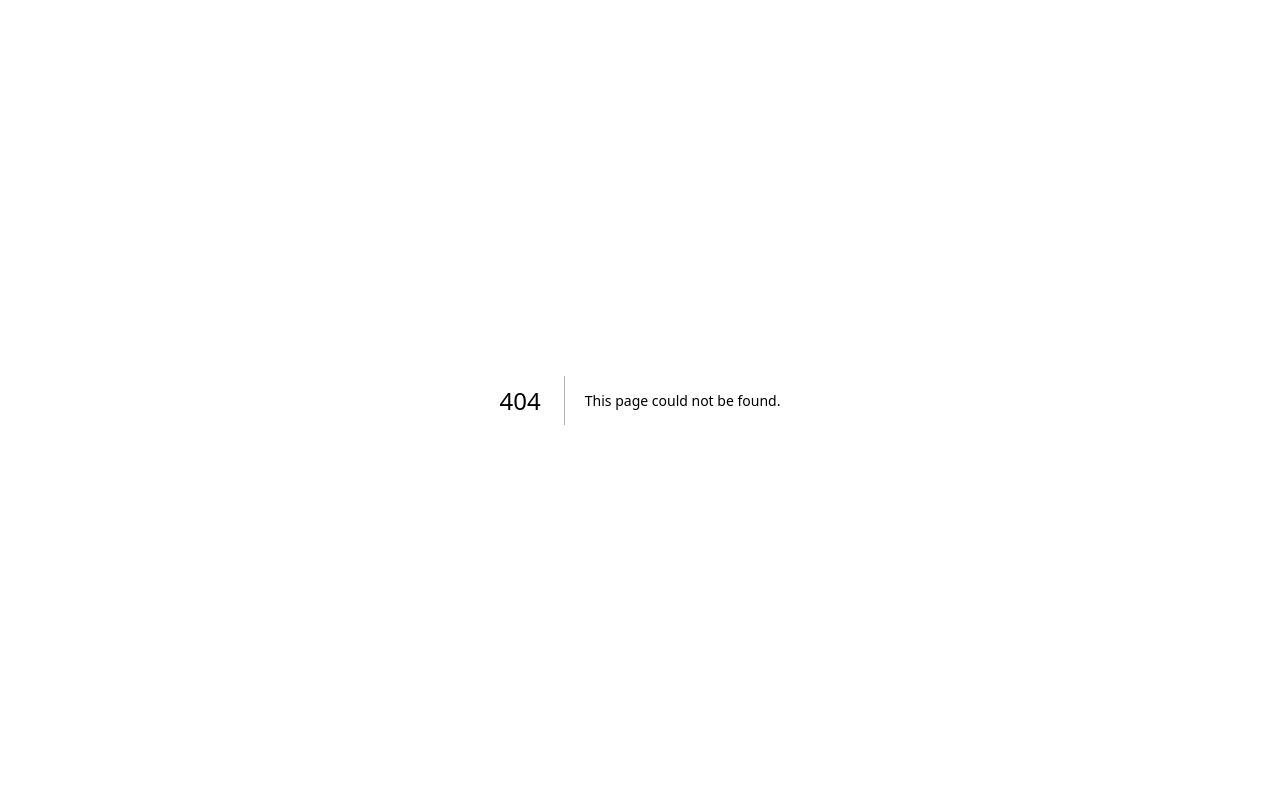
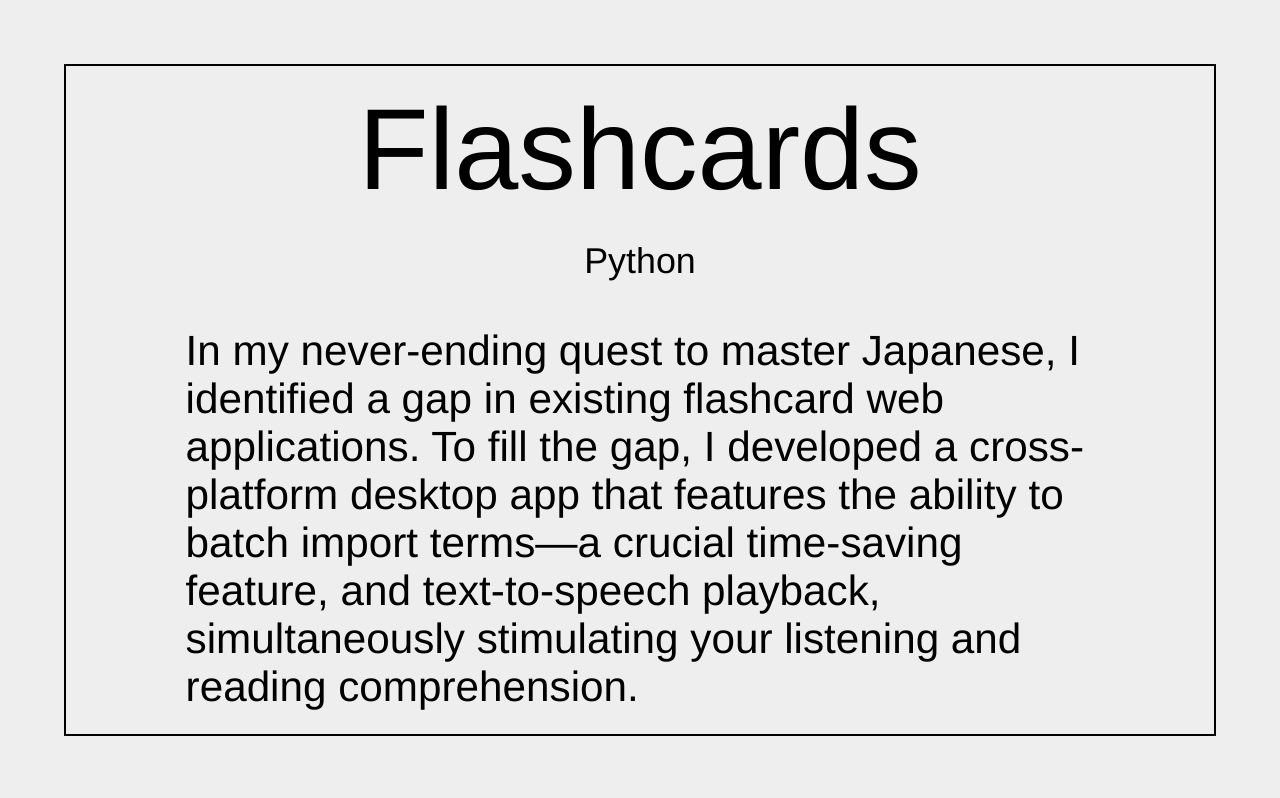
Before and after one commit to henrythemann/web-portfolio, a Next.js app: page /flashcards in a window 1280 px wide. Before the commit this address had no page. Shown: the top 798 px of the page. Built offline with nearby package versions, Linux system fonts and the light colour scheme; a web font is replaced by a local one.

Commit message:
rough draft of project page

```diff
--- a/package.json
+++ b/package.json
@@ -6,7 +6,6 @@
     "start": "next start"
   },
   "dependencies": {
-    "file-loader": "^6.2.0",
     "next": "latest",
     "react": "18.2.0",
     "react-dom": "18.2.0"
--- /dev/null
+++ b/pages/[project].js
@@ -0,0 +1,57 @@
+import { useRouter } from 'next/router';
+import { data } from '../data/data.js';
+import styles from '../styles/portfolio.module.css';
+import { Fragment } from 'react';
+
+const ProjectPage = ({ projectData }) => {
+    const router = useRouter();
+    if (router.isFallback) {styles
+        return <div>Loading...</div>; // Or any loading state
+    }
+
+    const openImage = () => {
+
+    }
+
+    // styles.thumb.style.backgroundImage = 'url(img/'+projectData+'.webp)';
+
+    return (
+        <>
+        <div id={styles.greyOverlay}></div>
+        <div id={styles.imgOverlay}>
+            <div id={styles.imgContainer}>
+            <span></span>
+            </div>
+        </div>
+        <div id={styles.windowBorder}></div>
+        <div id={styles.projectTitle}>
+        <a href={projectData.url || undefined} target={projectData.url ? "_blank" : undefined} rel={projectData.url ? "noopener noreferrer" : undefined}>{projectData.project}</a>
+        </div>
+        <div id={styles.tags}>
+            {projectData.tags.map((tag, idx) => (<Fragment key={idx}>
+                {idx !== 0 && (<span className={styles.separator}>|</span>)}<span>{tag}</span>
+            </Fragment>))}
+        </div>
+        <div dangerouslySetInnerHTML={{ __html: projectData.description }} id={styles.projectDescription}></div>
+        </>
+    );
+};
+
+export async function getStaticPaths() {
+    // Fetch or generate the list of project keys
+    const paths = Object.keys(data).map(projectKey => ({
+        params: { project: projectKey },
+    }));
+
+    return { paths, fallback: true };
+}
+
+export async function getStaticProps({ params }) {
+    // Fetch the project data for a given project key
+    let projectData = data[params.project];
+    projectData.key = params.project;
+
+    return { props: { projectData } };
+}
+
+export default ProjectPage;
--- a/styles/global.css
+++ b/styles/global.css
@@ -11,6 +11,7 @@
   --font-color: #eee;
   --border-color: #2a2a2a;
   --scrollbar-color: #444;
+  --link-highlight-color: #574ee4;
 }
 
 @media (prefers-color-scheme: light) {
@@ -19,6 +20,7 @@
     --font-color: #000;
     --border-color: #1f1c21;
     --scrollbar-color: #999;
+    --link-highlight-color: #1b43b1;
   }
   #close-button::before {
     filter: brightness(0);
@@ -35,7 +37,10 @@ body {
   font-family: 'itc_garamond_stdLtCn', 'Helvetica', 'Arial', sans-serif;
   color: var(--font-color);
 }
-
+button {
+  outline: none;
+  border: none;
+}
 a {
   color: inherit;
   text-decoration: none;
--- a/styles/Home.module.css
+++ b/styles/portfolio.module.css
@@ -1,9 +1,4 @@
 /*
-button {
-  outline: none;
-  border: none;
-  font-family: 'VAG Rounded';
-}
 div {
   background-repeat: no-repeat;
   background-size: cover;
@@ -25,12 +20,8 @@ a {
   z-index: 99;
   pointer-events: none;
 }
-#boxContainer a:hover {
-  background: #3250ff;
-  color: #ffdf00;
-}
 #portfolioList a:hover .exampleText{
-  color: #1b43b1;
+  color: var(--link-highlight-color);
 }
 #portfolioList {
   transition: margin-right 0.3s ease;
@@ -75,67 +66,29 @@ a:first-child > .example {
 #footer {
   height: 34vw;
 }
-#sidebarTitle {
-  width: 98%;
-  background: var(--background-color);
+#projectTitle {
+  width: 90vw;
   text-align: center;
-  padding: 10px 0;
-  font-size: 22px;
+  font-size: min(9vw, 123px);
   color: var(--font-color);
-  border-bottom: 1px solid #b3b3b3;
-  margin: 0 2%;
+  margin: 6.5vw auto 0 auto;
+  transition: color 0.2s ease;
 }
-#sidebar-description {
-  font-weight: lighter;
+#projectTitle:hover {
+  color: var(--link-highlight-color);
 }
-.box {
-  padding: 9px 12px 12px 12px;
-  border: 1px solid var(--border-color);
-  border-bottom: none;
-  margin: 0 14px 0 14px;
-}
-.box:first-child {
-  margin-top: 14px;
-  border-top-right-radius: 13px;
-  border-top-left-radius: 13px;
-}
-.box:last-child {
-  border-bottom: 1px solid var(--border-color);
-  border-bottom-right-radius: 13px;
-  border-bottom-left-radius: 13px;
+#projectDescription {
+  width: 71vw;
+  margin: 3.5vw auto;
+  font-size: 3.3vw;
 }
 #tags {
-  margin: 6px;
+  margin: 2vw;
+  text-align: center;
+  font-size: 2.8vw;
 }
-#tags>div {
-  border-radius: 20px;
-  padding: 3px 6px;
-  font-size: 10px;
-  margin: 3px;
-  display: inline-block;
-}
-#thumb {
-  cursor: pointer;
-  height: 200px;
-  transition: transform 0.2s ease;
-  background-position-x: center;
-}
-#thumb:hover {
-  transform: scale(1.05);
-}
-#visitSite {
-  background: #3250ff;
-  color: #ffdf00;
-  font-size: 1.15em;
-  border-radius: 5px;
-  margin: 15px auto;
-  width: fit-content;
-  padding: 5px 55px;
-  cursor: pointer;
-  transition: background 0.2s ease;
-}
-#visit-site:hover {
-  background: #3d5bfd;
+#tags > .separator {
+  margin: 0 3vw;
 }
 .overlay {
   background-color: rgb(56 56 56 / 50%);
@@ -168,9 +121,6 @@ a:first-child > .example {
   text-wrap: nowrap;
   font-weight: 600;
   letter-spacing: .125em;
-}
-span.helvetica {
-  font-family: 'Helvetica Neue', Helvetica, Arial, sans-serif;
 }
 #img-overlay {
   z-index: 3;
@@ -210,9 +160,6 @@ span.helvetica {
   border-radius: 15px;
   padding: 5px 12px;
 }
-#box-container {
-  padding-bottom: 20px;
-}
 
 @media all and (min-width:650px) {
     .box {
```
Also changed, not shown: pages/index.js (+5 -4 lines).
